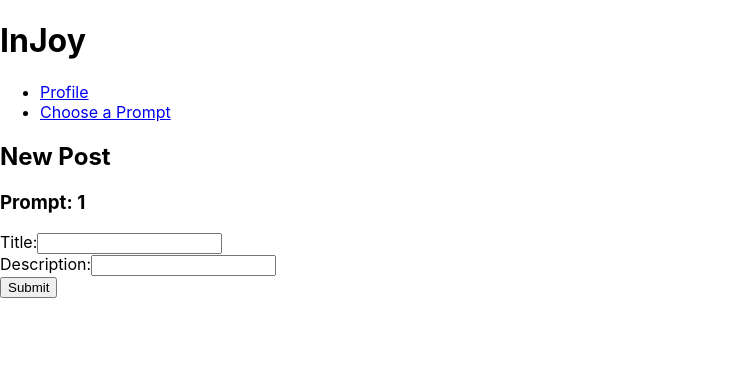
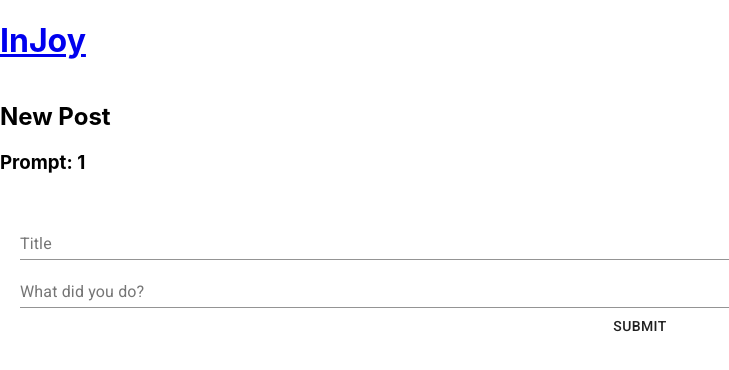
Before and after one commit to melissay94/InJoy, a React (Create React App) app in the folder client/: page /new/1 in a window 1280 px wide. Shown: the top 370 px of the page, without its empty margins (0-729 px from the left). Built offline with nearby package versions, Linux system fonts and the light colour scheme.

Commit message:
added some sweet animations and material ui components

```diff
--- a/client/src/App.css
+++ b/client/src/App.css
@@ -25,22 +25,42 @@
 }
 
 .App-link {
-  color: #61dafb;
+  color: white;
+  text-decoration: none;
 }
 
-@keyframes App-logo-spin {
-  from {
-    transform: rotate(0deg);
-  }
-  to {
-    transform: rotate(360deg);
-  }
+main {
+  width: 100%;
+  display: flex;
+  flex-direction: column;
+  align-content: center;
 }
-
+ul {
+  list-style: none;
+}
+li {
+  display: inline;
+}
+.splash {
+  height: 100vh;
+  display: flex;
+  flex-direction: column;
+  text-align: center;
+  justify-content: center;
+  background: url("http://www.placekitten.com/500/500");
+  background-size: cover;
+  background-position: center;
+}
+form {
+  padding: 20px;
+  display: flex;
+  flex-direction: column;
+  justify-content: space-around;
+}
 .prompt {
-  margin: 2%;
+  margin: 0 2%;
   height: 400px;
-  width: 92%;
+  width: 90%;
   display: flex;
   flex-direction: column;
   justify-content: center;
@@ -62,6 +82,7 @@
   display: flex;
   flex-direction: column;
   justify-content: center;
+  margin: 10px;
 }
 .red {
   color: white;
@@ -83,20 +104,3 @@ prompt-buttons a:hover {
   text-decoration: none;
   color: white;
 }
-
-
-.slide {
-  position: absolute;
-  -webkit-animation: slide 0.5s forwards;
-  -webkit-animation-delay: 2s;
-  animation: slide 0.5s forwards;
-  animation-delay: 2s;
-}
-
-@-webkit-keyframes slide {
-  100% { left: 100; }
-}
-
-@keyframes slide {
-  100% { left: 100; }
-}
--- a/client/src/App.js
+++ b/client/src/App.js
@@ -6,14 +6,14 @@ import Header from './wrappers/Header';
 import Content from './content/Content';
 
 function App() {
-  // const [user, updateUser] = useState(null);
+  const [user, updateUser] = useState(null);
 
-  let [user, updateUser] = useState({
-    id: 1,
-    name: "Erik",
-    email: "erik@test.com",
-    password: "password"
-  })
+  // let [user, updateUser] = useState({
+  //   id: 1,
+  //   name: "Erik",
+  //   email: "erik@test.com",
+  //   password: "password"
+  // })
 
   return (
    <Router>
--- a/client/src/content/Content.js
+++ b/client/src/content/Content.js
@@ -9,11 +9,13 @@ import Profile from './pages/Profile';
 import Signup from './pages/Signup';
 import Login from './pages/Login';
 import NewPost from './pages/NewPost';
+import Landing from './pages/Landing';
 
 export default function Content(props) {
     return (
         <div>
             <Switch>
+                <Route exact path="/" render={() => <Landing user={props.user} updateUser={props.updateUser}  /> } />
                 <Route path="/login" render={() => <Login user={props.user} updateUser={props.updateUser}  /> } />
                 <Route path="/signup" render={() => <Signup user={props.user} updateUser={props.updateUser}  /> } />
                 <Route path="/onboard" render={() => <Onboard user={props.user} updateUser={props.updateUser}  /> } />
--- /dev/null
+++ b/client/src/content/pages/Landing.js
@@ -0,0 +1,14 @@
+import React from 'react';
+import { Link } from 'react-router-dom';
+
+export default function Landing(props) {
+    return (
+        <ul className="splash">
+            <div className="prompt-buttons">
+                <li className="button-div green"><Link className="App-link" to='/signup'>Join</Link></li>
+                <li className="button-div green"><Link className="App-link" to='/login'>Sign in</Link></li>
+            </div>
+        </ul>
+
+    )
+}
--- a/client/src/content/pages/Login.js
+++ b/client/src/content/pages/Login.js
@@ -1,6 +1,9 @@
 // Packages
 import React, { useState, useEffect } from 'react'
 import { Redirect, Link } from 'react-router-dom';
+import Button from '@material-ui/core/Button';
+import TextField from '@material-ui/core/TextField';
+import Slide from '@material-ui/core/Slide';
 
 const Login = props => {
   // Declare and initialize state variables
@@ -23,24 +26,20 @@ const Login = props => {
   }
 
   return (
+    <Slide direction="up" mountOnEnter unmountOnExit in="true">
     <div>
-      <h2 className="fancy">Login</h2>
+      <h2 className="fancy">Sign in</h2>
       <span className="red">{message}</span>
       <form onSubmit={handleSubmit}>
-          <div>
-            <label>Email:</label>
-            <input type="email" name="email" onChange={e => setEmail(e.target.value)} />
-          </div>
-          <div>
-            <label>Password:</label>
-            <input type="password" name="password" onChange={e => setPassword(e.target.value)} />
-          </div>
-          <button type="submit">Sign in</button>
+            <TextField type="email" name="email" label="Email" onChange={e => setEmail(e.target.value)} />
+            <TextField type="password" name="password" label="Password" onChange={e => setPassword(e.target.value)} />
+          <Button type="submit">Sign in</Button>
         </form>
         <p>
             Not a user? <Link to='/signup'>Sign up here</Link>
         </p>
     </div>
+    </Slide>
   )
 }
 
--- a/client/src/content/pages/NewPost.js
+++ b/client/src/content/pages/NewPost.js
@@ -1,6 +1,9 @@
 // Packages
 import React, { useState, useEffect } from 'react'
 import { useParams } from 'react-router-dom';
+import Button from '@material-ui/core/Button';
+import TextField from '@material-ui/core/TextField';
+import Slide from '@material-ui/core/Slide';
 
 const NewPost = props => {
   // Declare and initialize state variables
@@ -20,22 +23,18 @@ const NewPost = props => {
   }
 
   return (
+    <Slide direction="up" mountOnEnter unmountOnExit in="true">
     <div>
       <h2 className="fancy">New Post</h2>
       <h3>Prompt: {id}</h3>
       <span className="red">{message}</span>
       <form onSubmit={handleSubmit}>
-          <div>
-            <label>Title:</label>
-            <input type="text" name="title" onChange={e => setTitle(e.target.value)} />
-          </div>
-          <div>
-            <label>Description:</label>
-            <input type="type" name="description" onChange={e => setDescription(e.target.value)} />
-          </div>
-          <button type="submit">Submit</button>
+            <TextField label="Title" type="text" name="title" onChange={e => setTitle(e.target.value)} />
+            <TextField label="What did you do?" multiline type="type" name="description" onChange={e => setDescription(e.target.value)} />
+          <Button type="submit">Submit</Button>
         </form>
     </div>
+    </Slide>
   )
 }
 
--- a/client/src/content/pages/Prompts.js
+++ b/client/src/content/pages/Prompts.js
@@ -1,9 +1,11 @@
 import React, {useState, useEffect} from 'react';
 import { Redirect, Link } from 'react-router-dom';
 import axios from 'axios';
+import Slide from '@material-ui/core/Slide';
 
 export default function Prompts(props) {
     const [prompt, setPrompt] = useState("");
+    const [slide, setSlide] = useState(false);
 
     const getData = () => {
         axios.get(`http://www.boredapi.com/api/activity/`)
@@ -15,6 +17,7 @@ export default function Prompts(props) {
                 setPrompt([response.data.activity]);
             }
         }).catch(err=>{console.log(err)})
+        setSlide(true);
     }
 
     useEffect(() => {
@@ -27,6 +30,7 @@ export default function Prompts(props) {
 
 
     return (
+        <Slide direction="left" mountOnEnter unmountOnExit in={slide}>
             <div className="prompt slide">
                 <h2>
                     {prompt}
@@ -34,12 +38,16 @@ export default function Prompts(props) {
                 <h3>Does this spark joy?</h3>
                 <div className="prompt-buttons">
                     <div className="button-div green" onClick={selectPrompt}>
-                    <Link to={`/new/${prompt}`}>Yes</Link>
+                        <Link className="App-link" to={`/new/${prompt}`}>Yes</Link>
                     </div>
-                <div className="button-div red" onClick={getData}>
+                    <div className="button-div red" onClick={()=> {
+                        setSlide(false);
+                        getData();
+                    }}>
                         <a>No</a>
                     </div>
                 </div>
             </div>
+        </Slide>
     )
 }
--- a/client/src/content/pages/Signup.js
+++ b/client/src/content/pages/Signup.js
@@ -1,6 +1,10 @@
 // Packages
 import React, { useState, useEffect } from 'react';
 import { Redirect } from 'react-router-dom';
+import Button from '@material-ui/core/Button';
+import TextField from '@material-ui/core/TextField';
+import Slide from '@material-ui/core/Slide';
+
 
 export default function Signup(props) {
   // Declare and initialize state variables
@@ -24,24 +28,17 @@ export default function Signup(props) {
   }
 
   return (
-    <div>
-      <h2 className="fancy">Signup</h2>
-      <span className="red">{message}</span>
-      <form onSubmit={handleSubmit}>
+    <Slide direction="up" mountOnEnter unmountOnExit in="true">
         <div>
-          <label>Name:</label>
-          <input type="text" maxLength="11" name="name" onChange={e => setName(e.target.value)} />
+        <h2 className="fancy">Sign up</h2>
+        <span className="red">{message}</span>
+        <form onSubmit={handleSubmit}>
+            <TextField label="Name" type="text"  name="name" onChange={e => setName(e.target.value)} />
+            <TextField label="Email" type="email" name="email" onChange={e => setEmail(e.target.value)} />
+            <TextField label="Password" type="password" name="password" onChange={e => setPassword(e.target.value)} />
+            <Button type="submit">Join now!</Button>
+        </form>
         </div>
-        <div>
-          <label>Email:</label>
-          <input type="email" name="email" onChange={e => setEmail(e.target.value)} />
-        </div>
-        <div>
-          <label>Password:</label>
-          <input type="password" name="password" onChange={e => setPassword(e.target.value)} />
-        </div>
-        <button type="submit">Sign Me Up!</button>
-      </form>
-    </div>
+    </Slide>
   )
 }
--- a/client/src/wrappers/Header.js
+++ b/client/src/wrappers/Header.js
@@ -9,13 +9,11 @@ export default function Header(props) {
             <li><Link to='/profile'>Profile</Link></li>
             <li><Link to='/prompts'>Choose a Prompt</Link></li>
         </ul>)
-        :(<ul>
-            <li><Link to='/login'>Login</Link></li>
-        </ul>);
+        :"";
 
     return (
         <header>
-            <h1>InJoy</h1>
+            <h1><Link to='/'>InJoy</Link></h1>
             <nav>
                 {links}
             </nav>
```
Lines whose indentation alone changed are shown as unchanged.
